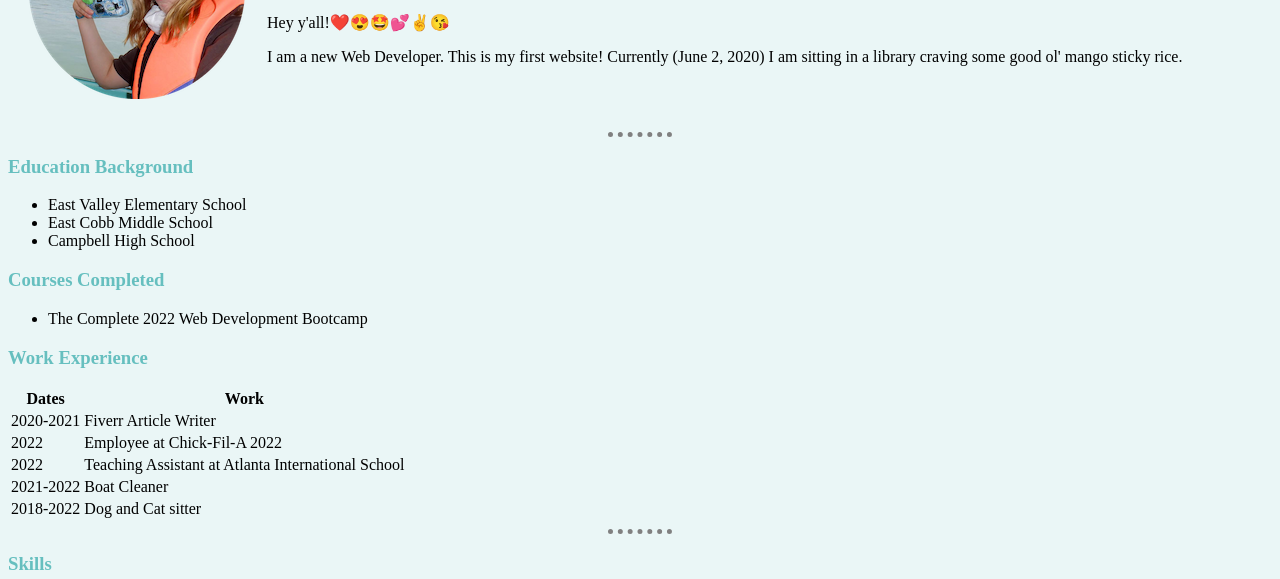
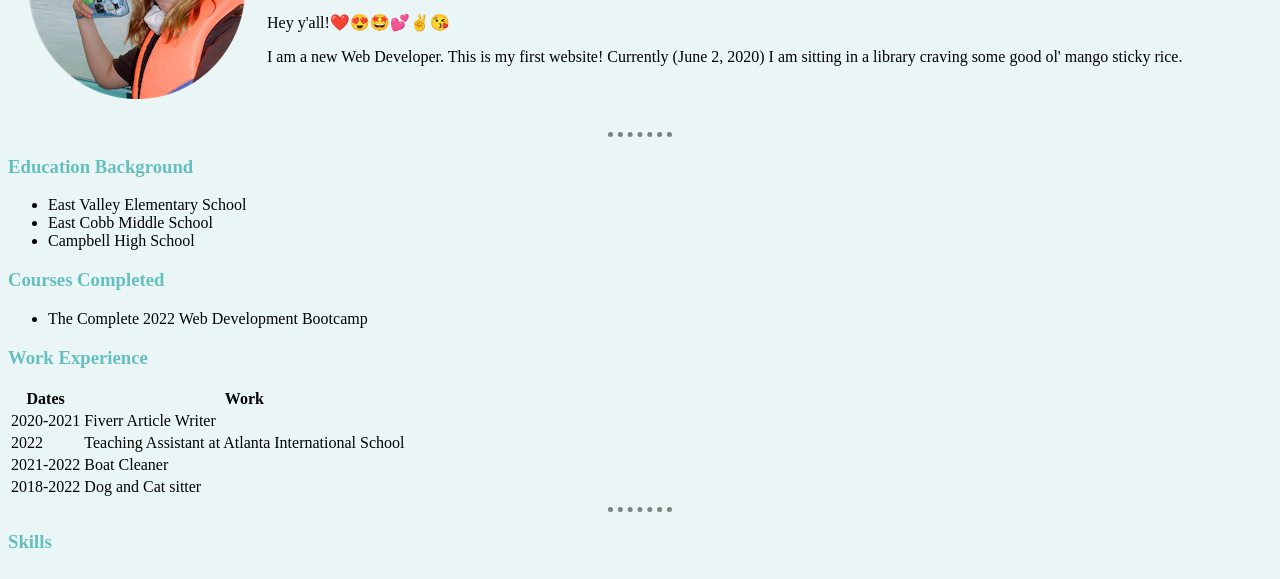
Before and after one commit to emma-muller/website, a plain HTML site: page index.html in a window 1280 px wide. Shown: the part 151-730 px from the top of the page. Drawn offline with Linux system fonts and the light colour scheme.

Commit message:
Update index.html

```diff
--- a/index.html
+++ b/index.html
@@ -62,9 +62,6 @@
       </tr>
       <tr>
         <td>2022</td>
-        <td>Employee at Chick-Fil-A 2022</td>
-      <tr>
-        <td>2022</td>
         <td>Teaching Assistant at Atlanta International School</td>
       </tr>
       <tr>
```
